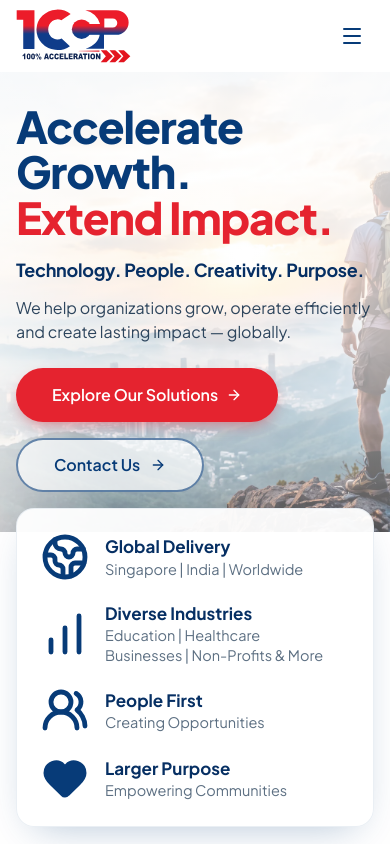
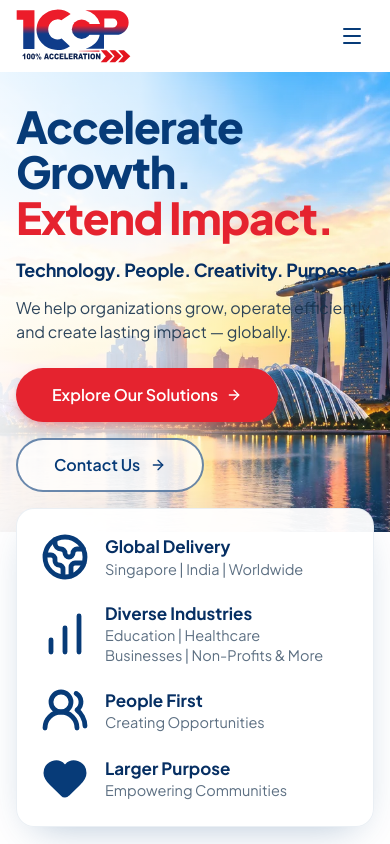
Before and after one commit to mani-dev249/100cp, a Next.js app: page / in a window 390 px wide. Shown: the top 844 px of the page. Built offline with nearby package versions, Linux system fonts and the light colour scheme.

Commit message:
Refactor code structure for improved readability and maintainability

```diff
--- a/src/components/Hero.tsx
+++ b/src/components/Hero.tsx
@@ -34,32 +34,20 @@ export default function Hero() {
       aria-labelledby="hero-heading"
       className="relative overflow-hidden bg-[linear-gradient(180deg,#f5f9fc_0%,#ffffff_100%)]"
     >
-      {/* Desktop: full-bleed panorama; the bright sky on the left sits behind the copy */}
-      <div className="absolute inset-0 hidden lg:block">
+      <div className="absolute inset-0">
         <Image
-          src="/images/hero-panorama.webp"
-          alt="Backpacker on a mountain ridge overlooking a city at sunrise"
+          src="/images/marina-bay-sunset.webp"
+          alt=""
           fill
           preload
           sizes="100vw"
-          className="object-cover object-[70%_35%]"
+          className="object-cover object-[70%_center]"
         />
         <div
           aria-hidden
-          className="absolute inset-y-0 left-0 w-[55%] bg-[linear-gradient(to_right,rgb(255_255_255/0.55),rgb(255_255_255/0.25)_60%,transparent)]"
+          className="absolute inset-0 bg-[linear-gradient(90deg,rgb(255_255_255/0.9)_0%,rgb(255_255_255/0.76)_36%,rgb(255_255_255/0.16)_72%,rgb(255_255_255/0.06)_100%)]"
         />
-        <HandwrittenNote className="absolute top-[18%] left-[46%] w-[30%]" />
-      </div>
-
-      <div aria-hidden className="absolute inset-0 lg:hidden">
-        <Image
-          src="/images/hero-panorama.webp"
-          alt=""
-          fill
-          sizes="100vw"
-          className="object-cover object-[78%_center]"
-        />
-        <div className="absolute inset-0 bg-[linear-gradient(180deg,rgb(255_255_255/0.82)_0%,rgb(255_255_255/0.68)_58%,rgb(255_255_255/0.32)_100%)]" />
+        <HandwrittenNote className="absolute top-[18%] left-[46%] hidden w-[30%] lg:block" />
       </div>
 
       <Container className="relative z-10">
```
Also changed, not shown: public/images/Marina Bay Sunset Reflections.png (added), public/images/marina-bay-sunset.webp (added).
